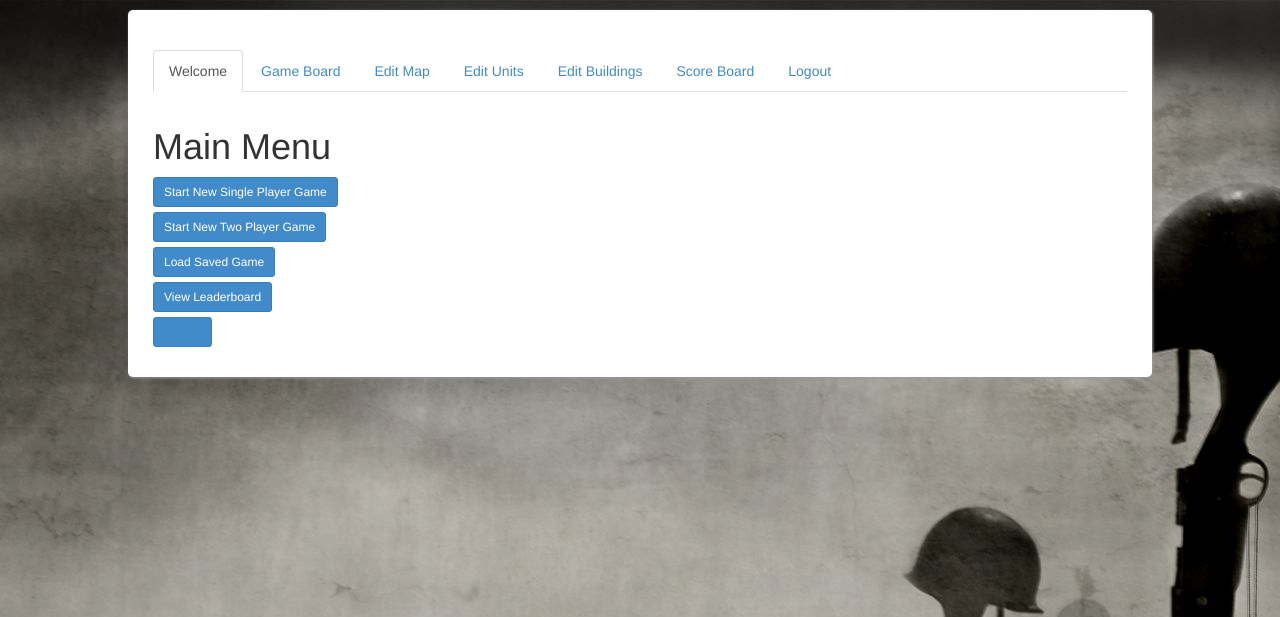
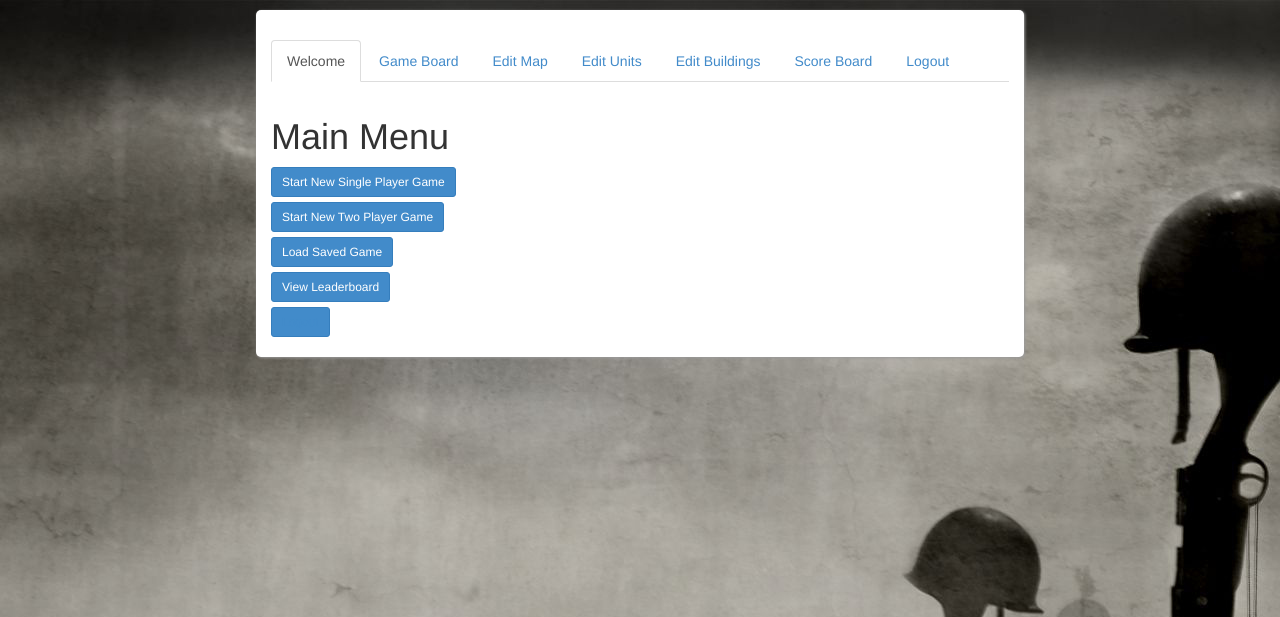
Before and after one commit to NinjaBranDizzle/demo, a PHP site: page /old.php in a window 1280 px wide. Shown: the top 617 px of the page. Run offline with PHP 8.4, Linux system fonts and the light colour scheme; data that the repository does not hold is empty; some libraries are stand-ins or nearby versions.

Commit message:
Update to main.css to see if map fits better

```diff
--- a/css/main.css
+++ b/css/main.css
@@ -67,9 +67,9 @@
 }
 
 .wrapper {
-    max-width: 1024px;
+    max-width: 768px;
     margin: 10px auto;
-    padding: 25px;
+    padding: 15px;
     background-color: #fff;
     border-radius: 5px;
     box-shadow: 1px 1px 3px #999;
@@ -82,9 +82,9 @@
 * ===========================================================
 */
 .mapContainer {
-    max-width: 1024px;
+    max-width: 768px;
     width: 100%;
-    height: 768px;
+    height: 576px;
     padding: 4px 0px 0px 6px;
     margin: 0 auto;
     background: #fff url(../images/map1.png) no-repeat;
@@ -254,7 +254,7 @@
 * ===========================================================
 */
 /* Large desktop */
-@media (max-width: 1024px) {
+@media (max-width: 768px) {
     .container {
         width: 480px;
         height: 320px;
```
